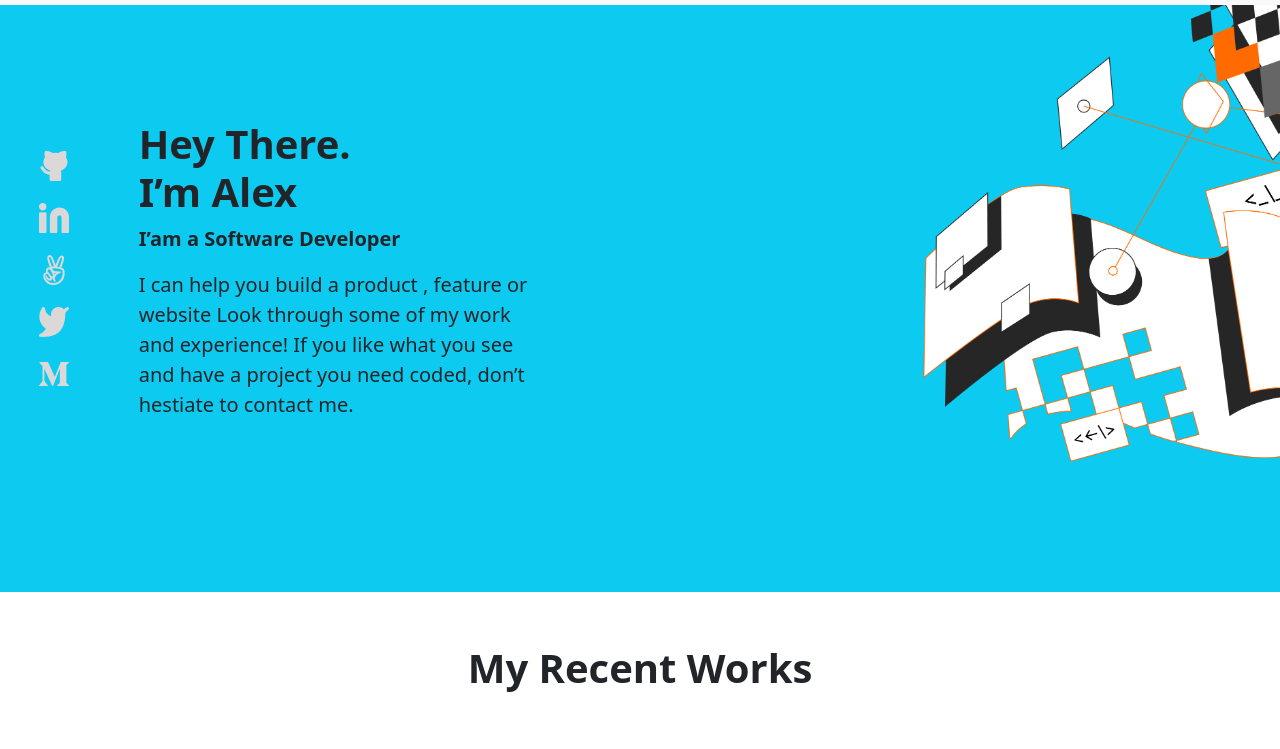
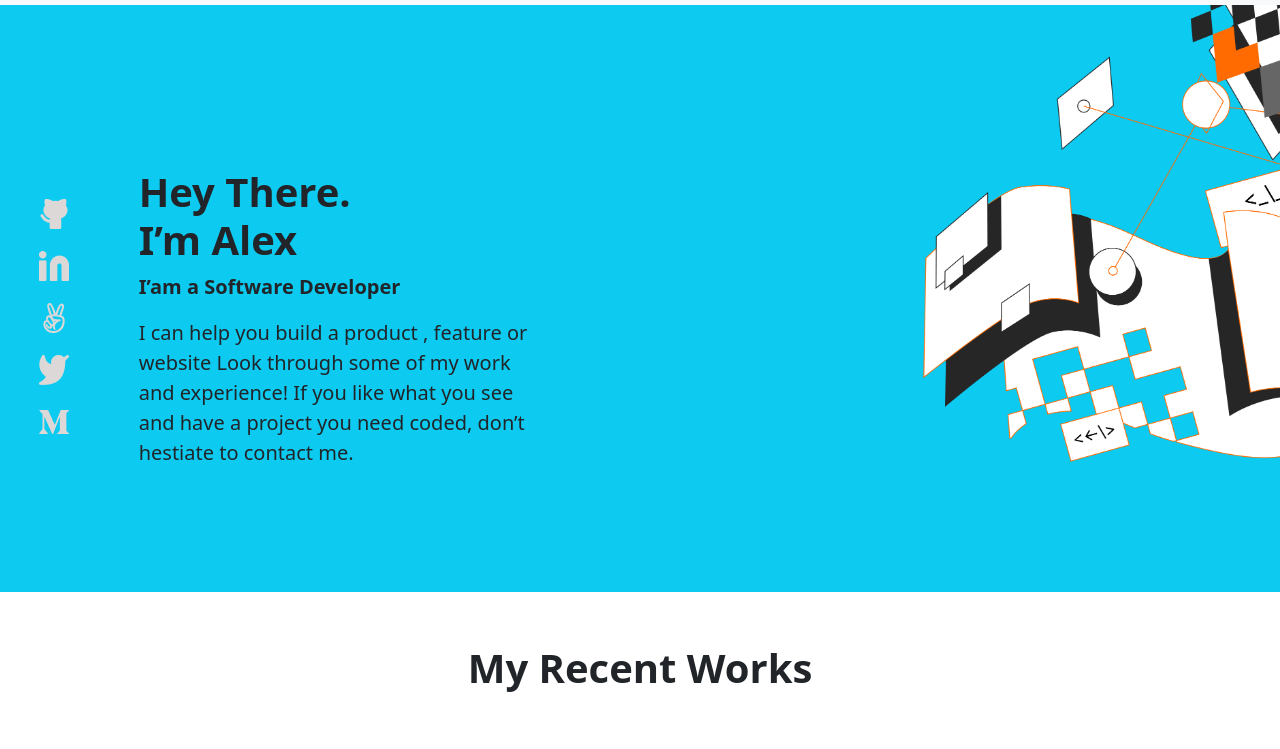
Before and after one commit to mrbhi/Portfolio-Bootstrap, a website: page index.html in a window 1280 px wide. Shown: the part 51-800 px from the top of the page. Drawn offline with Linux system fonts and the light colour scheme.

Commit message:
Added margin and padding top to the headline section

```diff
--- a/index.html
+++ b/index.html
@@ -38,7 +38,7 @@
     <section id="headline">
         <div class="container-fluid bg-info">
             <div class="row">
-                <div class="col-lg-6 d-lg-flex align-items-center">
+                <div class="col-lg-6 d-lg-flex align-items-center mt-5 pt-5">
                     <div class="col-lg-2 ms-4 d-lg-block d-none d-md-none">
                         <ul class="nav flex-column gap-3">
                             <li class="nav-item">
```
